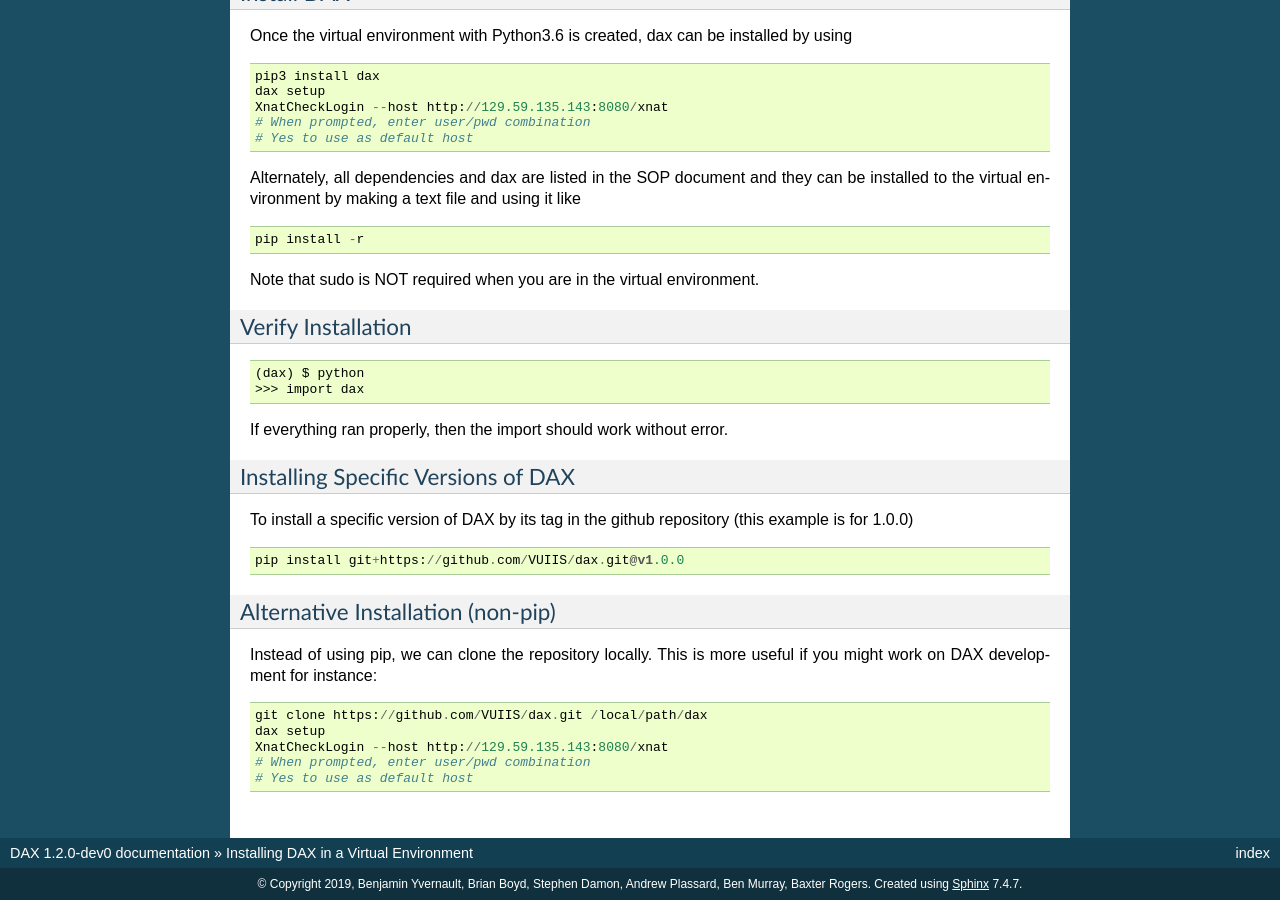
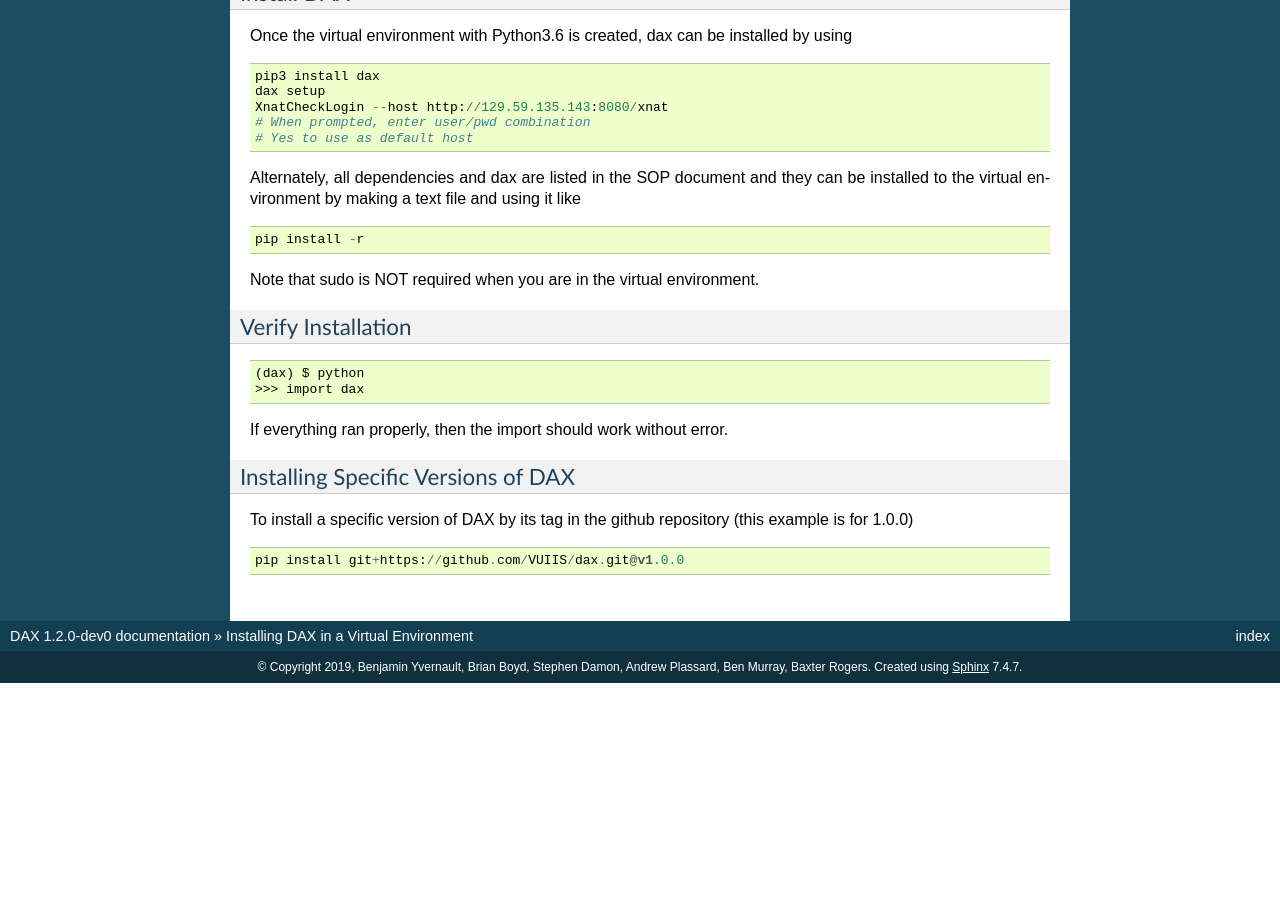
Before and after one commit to VUIIS/dax, a Sphinx documentation site: the page built from docs/installing_dax_in_a_virtual_environment.rst, in a window 1280 px wide and 900 px high, scrolled down 1226 px. Built offline with Sphinx 7.4.7, drawn with Linux system fonts in a browser that asks for light colours; pages that are not in the unit, such as notebooks, are missing from menus; after the commit the page ends 1909 px from its top, so only the background shows below that; some of the changed text lies outside the part shown.

Commit message:
remove non-pip installation instructions

```diff
--- a/docs/installing_dax_in_a_virtual_environment.rst
+++ b/docs/installing_dax_in_a_virtual_environment.rst
@@ -108,17 +108,3 @@
 ::
 
 	pip install git+https://github.com/VUIIS/dax.git@v1.0.0
-
-----------------------------------
-Alternative Installation (non-pip)
-----------------------------------
-
-Instead of using pip, we can clone the repository locally. This is more useful if you might work on DAX development for instance:
-
-::
-
-	git clone https://github.com/VUIIS/dax.git /local/path/dax
-	dax setup
-        XnatCheckLogin --host http://129.59.135.143:8080/xnat
-        # When prompted, enter user/pwd combination
-        # Yes to use as default host
```
